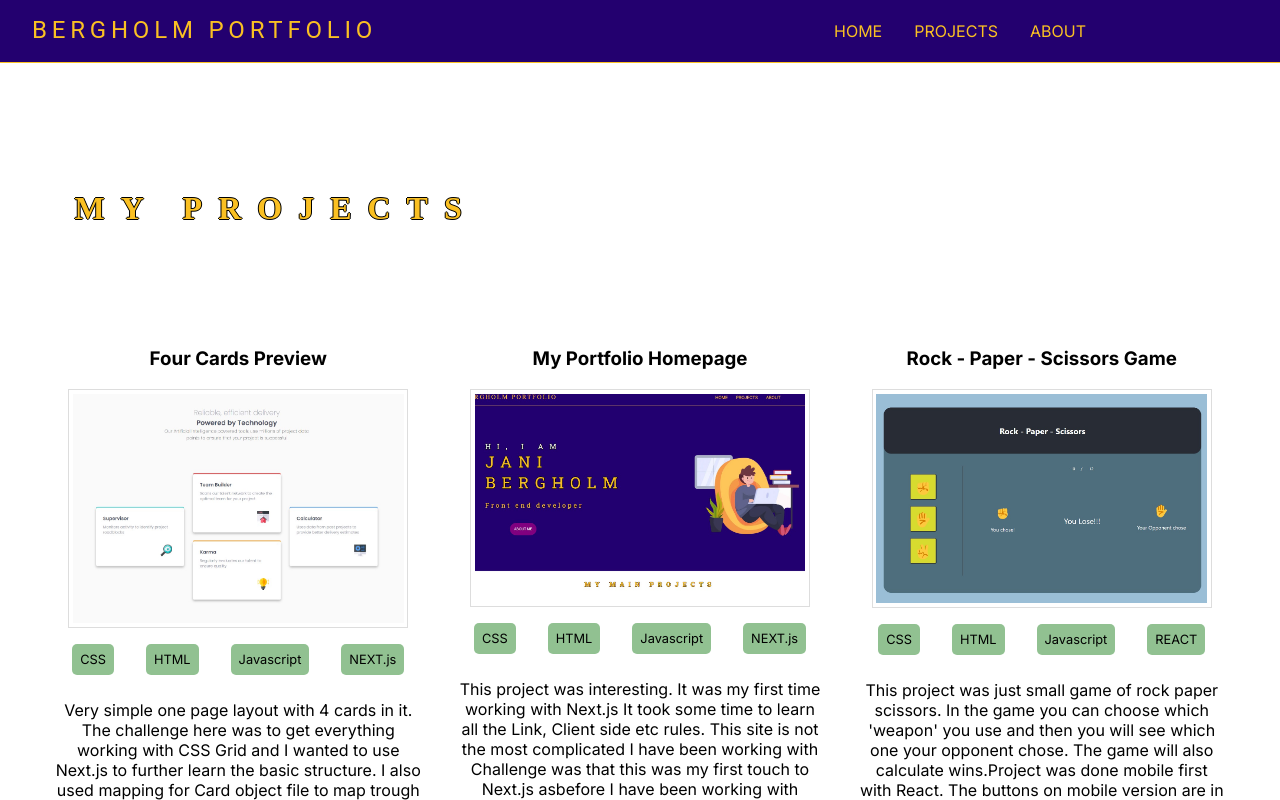
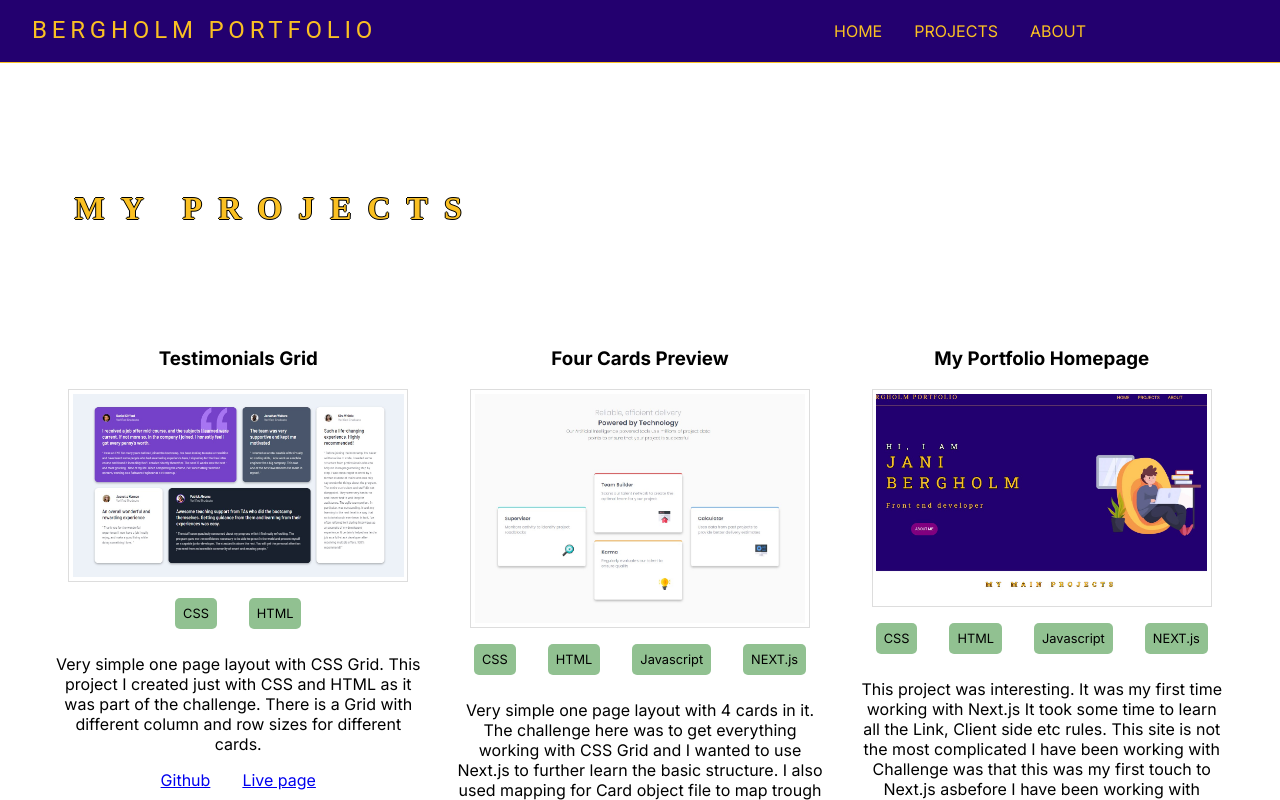
Before and after one commit to Jani-B/portfolio_website, a Next.js app: page /projects in a window 1280 px wide. Shown: the top 800 px of the page. Built offline with nearby package versions, Linux system fonts and the light colour scheme.

Commit message:
added new project. card9 Testimonials grid

```diff
--- a/src/app/cardinfo/cardinfo.js
+++ b/src/app/cardinfo/cardinfo.js
@@ -1,4 +1,20 @@
 export const cardInfo = [
+  {
+    cardId: "card9",
+    frontpage: false,
+    cardHeader: "Testimonials Grid",
+    stack: ["CSS", "HTML"],
+    cardText: [
+      "Very simple one page layout with CSS Grid. ",
+      "This project I created just with CSS and HTML as it was part of the challenge. ",
+      "There is a Grid with different column and row sizes for different cards. ",
+    ],
+
+    cardPicture: "/images/testimonials.jpg",
+    github: "https://github.com/Jani-B/FEM-testimonials",
+    webpage: "https://jani-b.github.io/FEM-testimonials/",
+  },
+
   {
     cardId: "card8",
     frontpage: true,
```
Also changed, not shown: public/images/testimonials.jpg (added).
